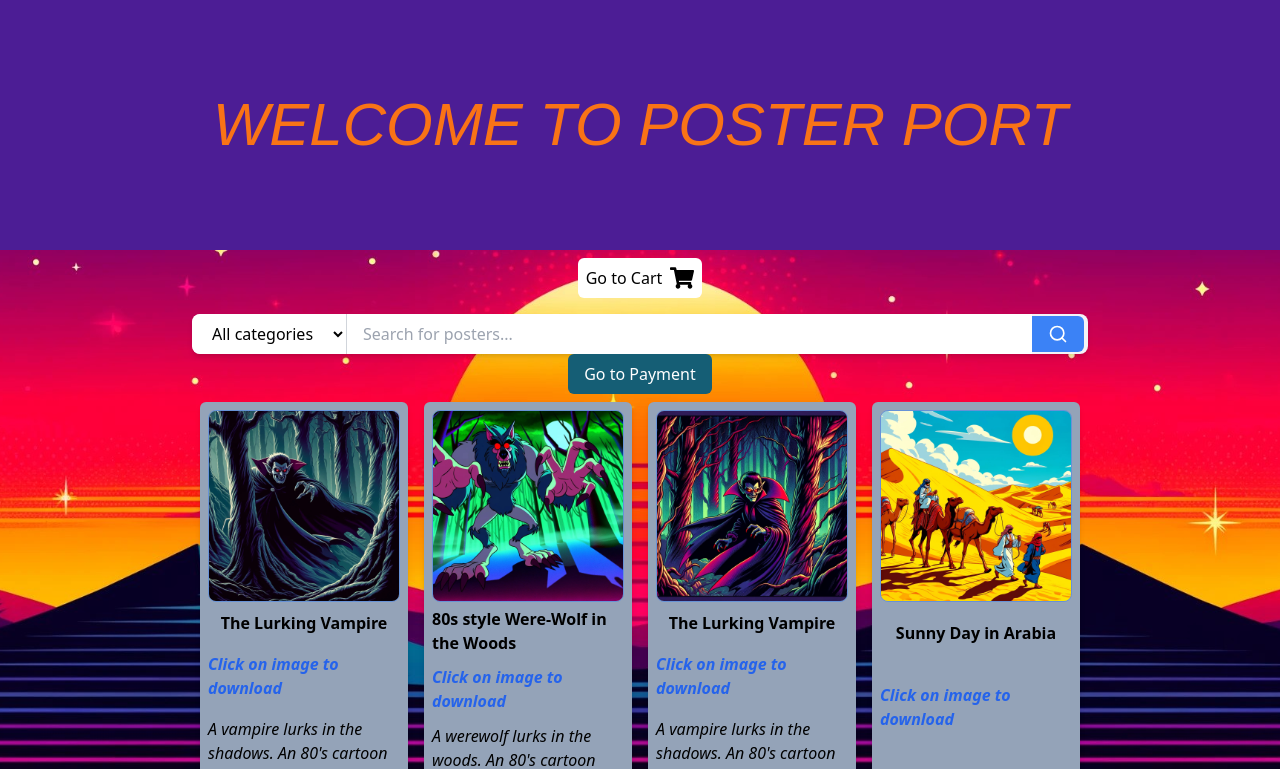
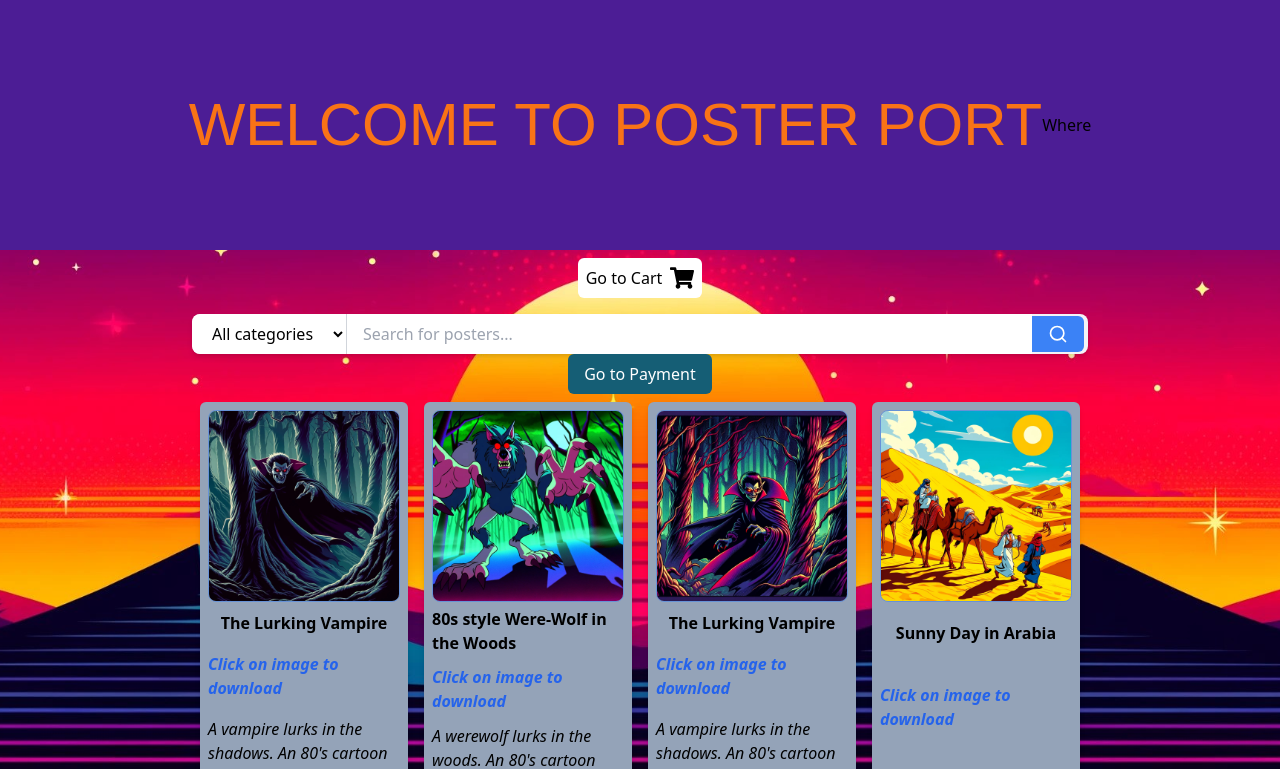
Before and after one commit to shino022/PosterPort_cicd, a React (Vite) app in the folder client/: page / in a window 1280 px wide. Shown: the top 769 px of the page. Built offline with nearby package versions, Linux system fonts and the light colour scheme; a web font is replaced by a local one.

Commit message:
Updated hero component with p tag

```diff
--- a/client/src/components/Hero.jsx
+++ b/client/src/components/Hero.jsx
@@ -1,8 +1,8 @@
 const Hero = () => {
   return (
     <div className="flex flec-col items-center justify-center w-full bg-violet-900 h-[250px]">
-      <h1 className="text-6xl font-jersey italic text-orange-500">WELCOME TO POSTER PORT</h1>
-      <p></p>
+      <h1 className="text-6xl font-jersey text-orange-500">WELCOME TO POSTER PORT</h1>
+      <p>Where </p>
     </div>
   )
 }
```
